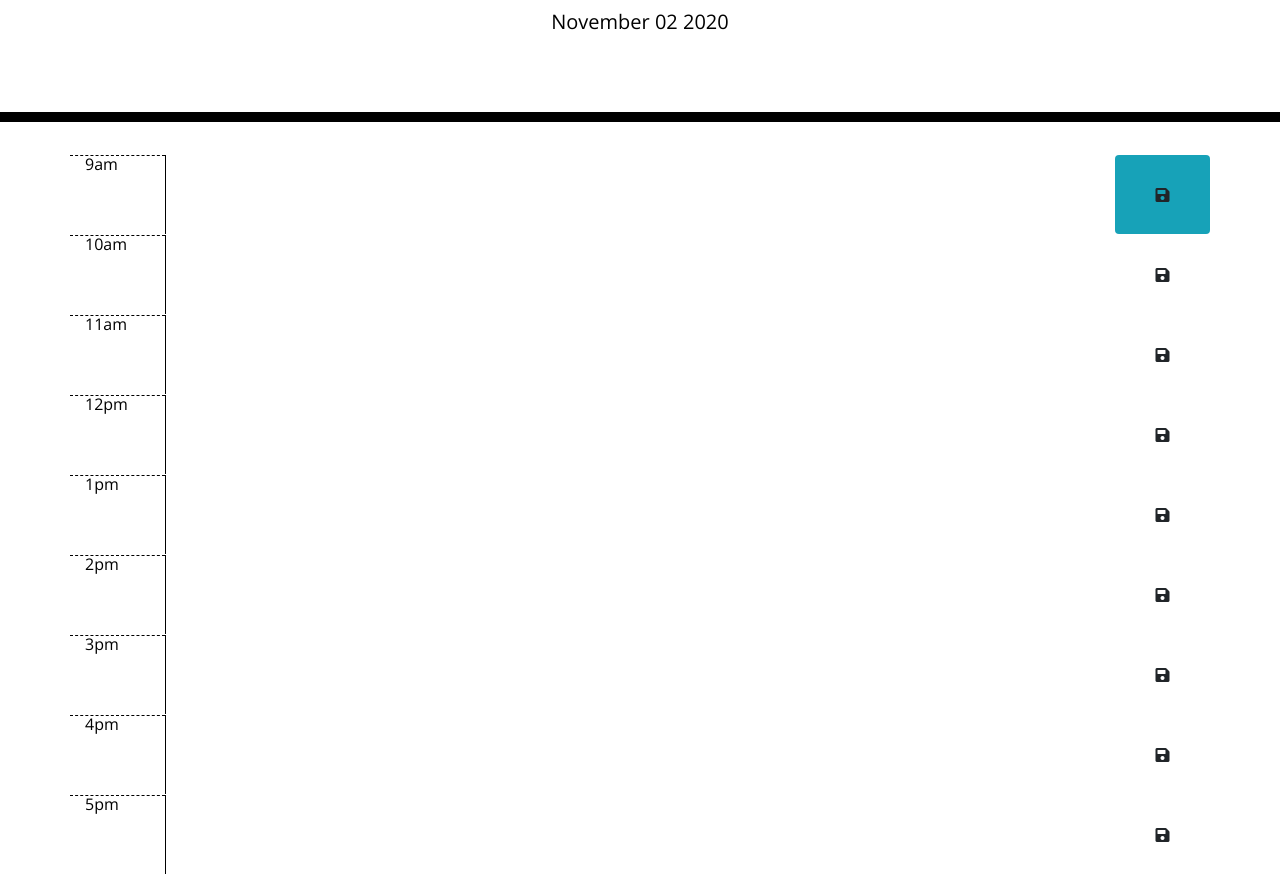
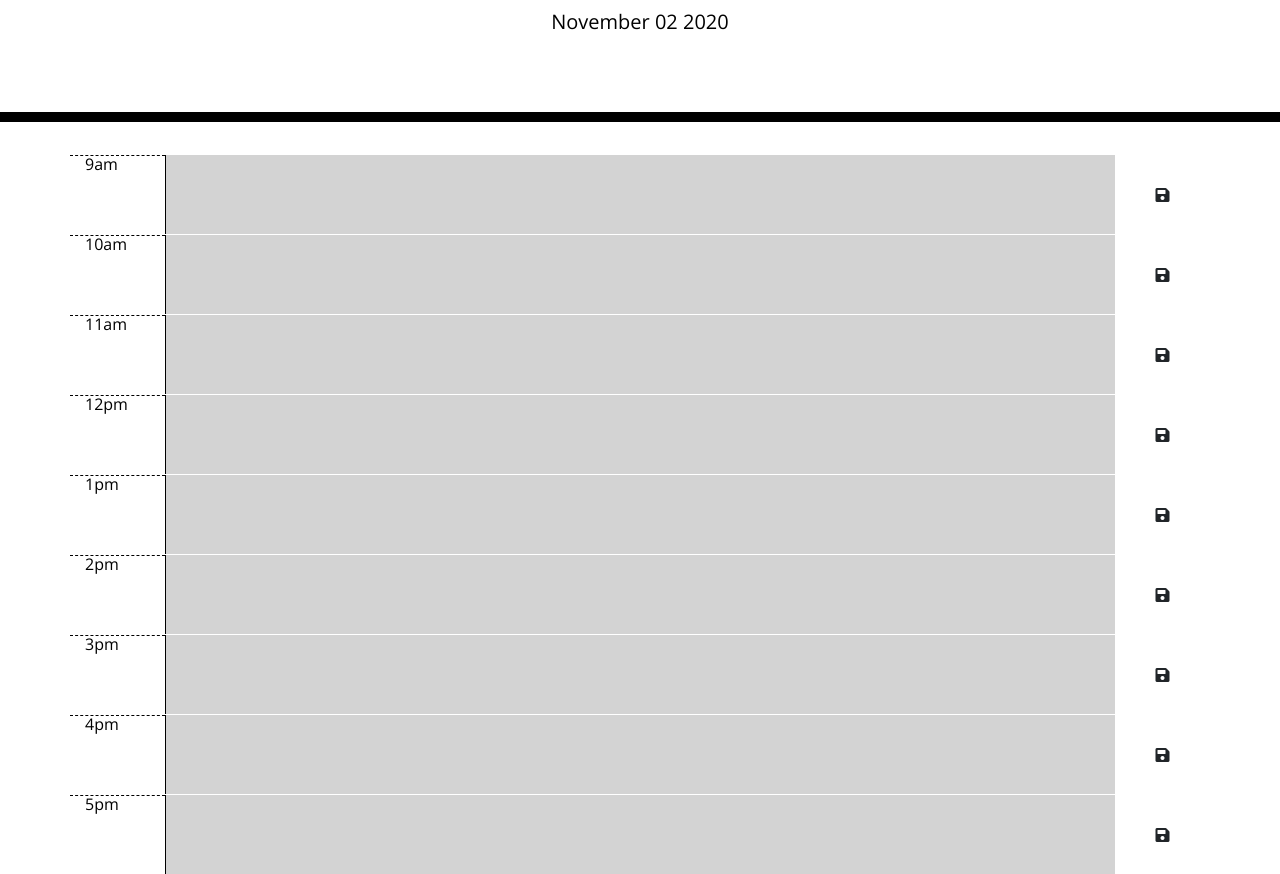
Before and after one commit to JuanChavezHuerta/Homework-5, a plain HTML site: page index.html in a window 1280 px wide. Shown: the part 182-1056 px from the top of the page. Drawn offline with nearby package versions, Linux system fonts and the light colour scheme.

Commit message:
working code

```diff
--- a/Develop/style.js
+++ b/Develop/style.js
@@ -56,19 +56,18 @@ $(document).ready(function(){
         $("textarea").each(function () {
             var hour = parseInt($(this).attr("description"));
             if (hour === timeOfDay) {
-                $(this).addClass(".present");
+                $(this).addClass("present");
             } else if (hour < timeOfDay) {
-                $(this).addClass(".past");
+                $(this).addClass("past");
             } else {
-                $(this).addClass(".future");
+                $(this).addClass("future");
             }
         });
     }
 
     //setting the current date inside of the id-currentDay with methods in the moment.js library
     $("#currentDay").text(moment().format('MMMM DD YYYY'));
-
-
+    timeColor();
    });
 
 
--- a/index.html
+++ b/index.html
@@ -32,52 +32,52 @@
       <!-- Timeblocks go here -->
       <div id= "hour-9" class="row timeblock">
         <div class="col-md-1 hour">9am</div>
-        <textarea class="col-md-10 description" id="input9"></textarea>
-        <button class="btn saveButton col-md-1 bg-info"><i class="fas fa-save"></i></button>
+        <textarea class="col-md-10 description" id="input9" description="9"></textarea>
+        <button class="btn saveButton col-md-1"><i class="fas fa-save"></i></button>
       </div>
       <div id= "hour-10" class="row timeblock">
         <div class="col-md-1 hour">10am</div>
-        <textarea class="col-md-10 description" id="input10"></textarea>
+        <textarea class="col-md-10 description" id="input10" description="10"></textarea>
         <button class="btn saveButton col-md-1"><i class="fas fa-save"></i></button>
       </div>
       <div id= "hour-11" class="row timeblock">
         <div class="col-md-1 hour">11am</div>
-        <textarea class="col-md-10 description" id="input11"></textarea>
+        <textarea class="col-md-10 description" id="input11" description="11"></textarea>
         <button class="btn saveButton col-md-1"><i class="fas fa-save"></i></button>
       </div>
       <div id= "hour-12" class="row timeblock">
         <div class="col-md-1 hour">12pm</div>
-        <textarea class="col-md-10 description" id="input12"></textarea>
+        <textarea class="col-md-10 description" id="input12" description="12"></textarea>
         <button class="btn saveButton col-md-1"><i class="fas fa-save"></i></button>
       </div>
       <div id= "hour-1pm" class="row timeblock">
         <div class="col-md-1 hour">1pm</div>
-        <textarea class="col-md-10 description" id="input1"></textarea>
+        <textarea class="col-md-10 description" id="input1" description="13"></textarea>
         <button class="btn saveButton col-md-1"><i class="fas fa-save"></i></button>
       </div>
       <div id= "hour-2pm" class="row timeblock">
         <div class="col-md-1 hour">2pm</div>
-        <textarea class="col-md-10 description" id="input2"></textarea>
+        <textarea class="col-md-10 description" id="input2" description="14"></textarea>
         <button class="btn saveButton col-md-1"><i class="fas fa-save"></i></button>
       </div>
       <div id= "hour-3pm" class="row timeblock">
         <div class="col-md-1 hour">3pm</div>
-        <textarea class="col-md-10 description" id="input3"></textarea>
+        <textarea class="col-md-10 description" id="input3" description="15"></textarea>
         <button class="btn saveButton col-md-1"><i class="fas fa-save"></i></button>
       </div>
       <div id= "hour-4pm" class="row timeblock">
         <div class="col-md-1 hour">4pm</div>
-        <textarea class="col-md-10 description" id="input4"></textarea>
+        <textarea class="col-md-10 description" id="input4" description="16"></textarea>
         <button class="btn saveButton col-md-1"><i class="fas fa-save"></i></button>
       </div>
       <div id= "hour-5pm" class="row timeblock">
         <div class="col-md-1 hour">5pm</div>
-        <textarea class="col-md-10 description" id="input5"></textarea>
+        <textarea class="col-md-10 description" id="input5" description="17"></textarea>
         <button class="btn saveButton col-md-1"><i class="fas fa-save"></i></button>
       </div>
     </div>
     </div>
-    <script src="https://cdnjs.cloudflare.com/ajax/libs/jquery/3.2.1/jquery.min.js"></script>
+    <script src="https://ajax.googleapis.com/ajax/libs/jquery/3.5.1/jquery.min.js"></script>
     <script src="./Develop/style.js"></script>
     <script src="https://cdnjs.cloudflare.com/ajax/libs/moment.js/2.24.0/moment.min.js"></script>
   </body>
```
